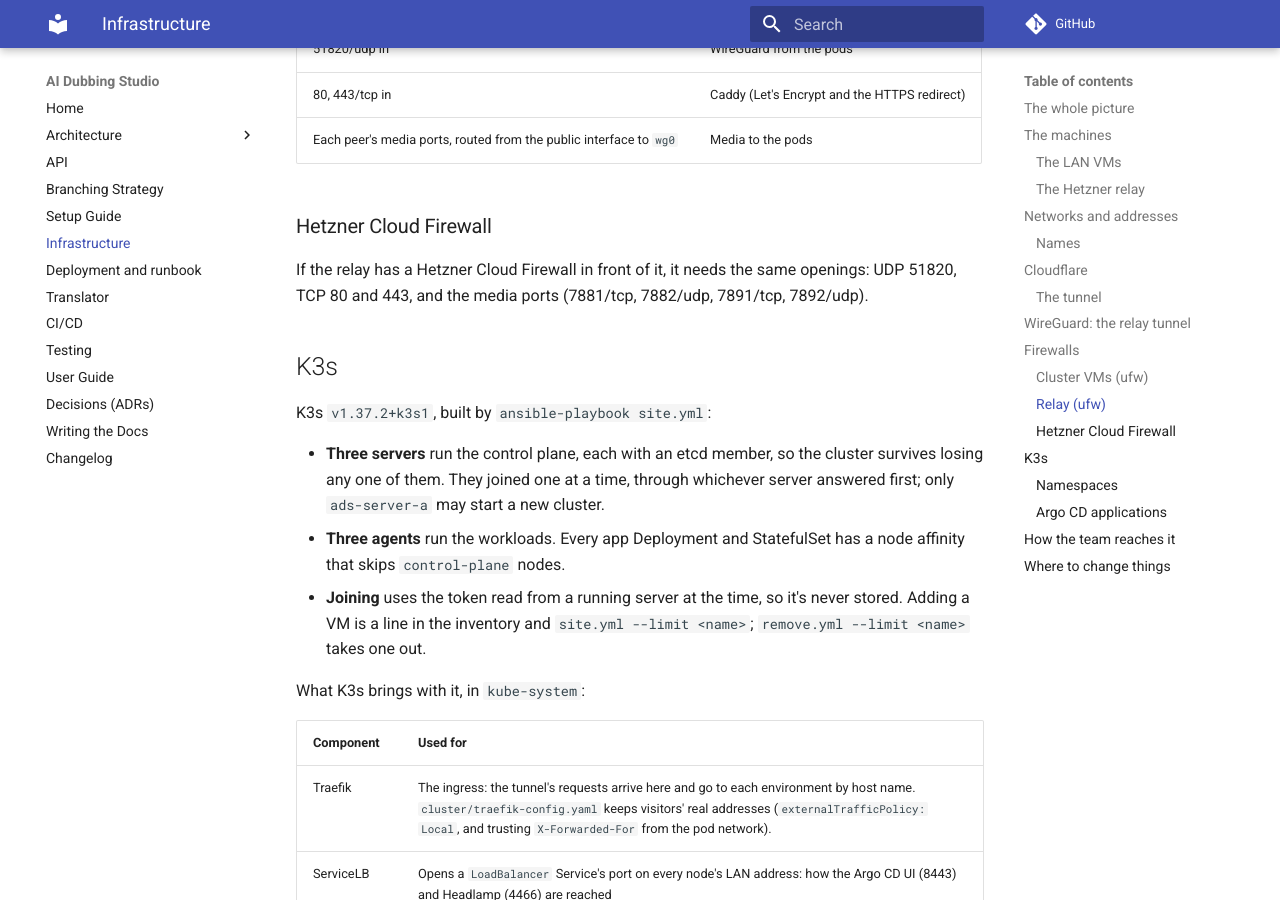
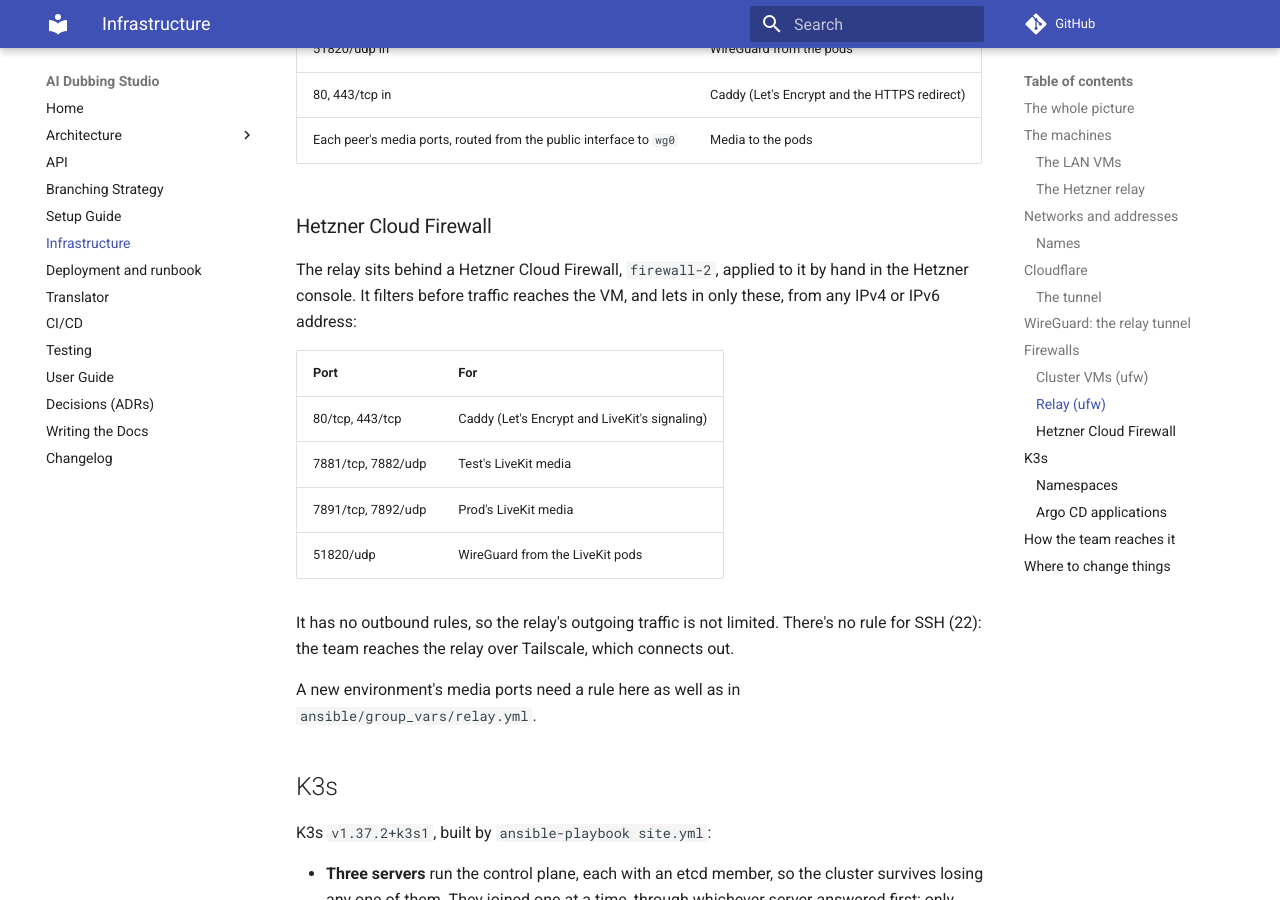
Before and after one commit to WH1TE-SHAD0W/ai-dubbing-studio, an MkDocs documentation site: the page built from docs/infrastructure.md, in a window 1280 px wide and 900 px high, scrolled down 5453 px. Built offline with MkDocs 1.6.1 and Material for MkDocs 9.7.7, drawn with Linux system fonts in a browser that asks for light colours; comment, search, counter and statistics services are not loaded.

Commit message:
docs: Infrastructure page describes the relay's Hetzner Cloud Firewall as it is (YGP-93)
Co-Authored-By: Claude Opus 5.5 <noreply@anthropic.com>

```diff
--- a/docs/infrastructure.md
+++ b/docs/infrastructure.md
@@ -221,9 +221,23 @@ media comes in through the relay now.
 
 ### Hetzner Cloud Firewall
 
-If the relay has a Hetzner Cloud Firewall in front of it, it needs the same
-openings: UDP 51820, TCP 80 and 443, and the media ports (7881/tcp, 7882/udp,
-7891/tcp, 7892/udp).
+The relay sits behind a Hetzner Cloud Firewall, `firewall-2`, applied to it
+by hand in the Hetzner console. It filters before traffic reaches the VM, and
+lets in only these, from any IPv4 or IPv6 address:
+
+| Port | For |
+|---|---|
+| 80/tcp, 443/tcp | Caddy (Let's Encrypt and LiveKit's signaling) |
+| 7881/tcp, 7882/udp | Test's LiveKit media |
+| 7891/tcp, 7892/udp | Prod's LiveKit media |
+| 51820/udp | WireGuard from the LiveKit pods |
+
+It has no outbound rules, so the relay's outgoing traffic is not limited.
+There's no rule for SSH (22): the team reaches the relay over Tailscale,
+which connects out.
+
+A new environment's media ports need a rule here as well as in
+`ansible/group_vars/relay.yml`.
 
 ## K3s
 
```
